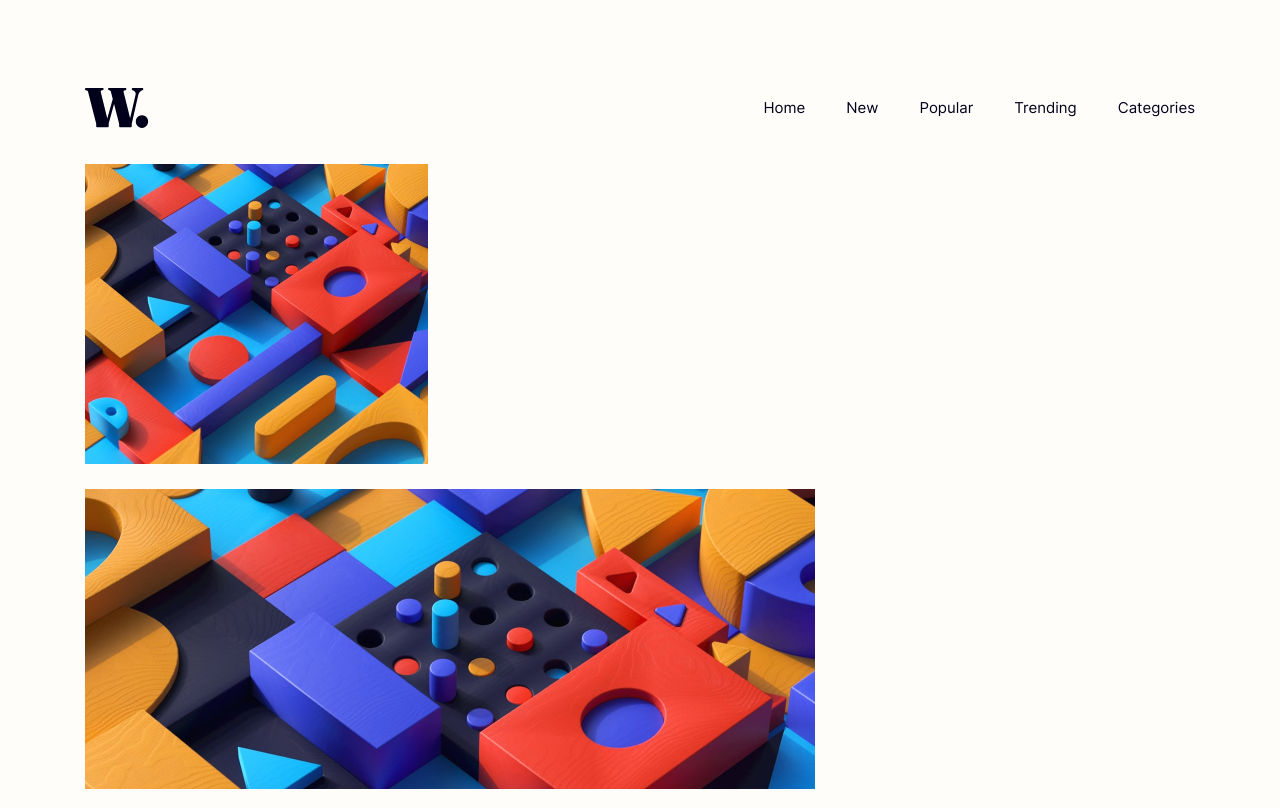
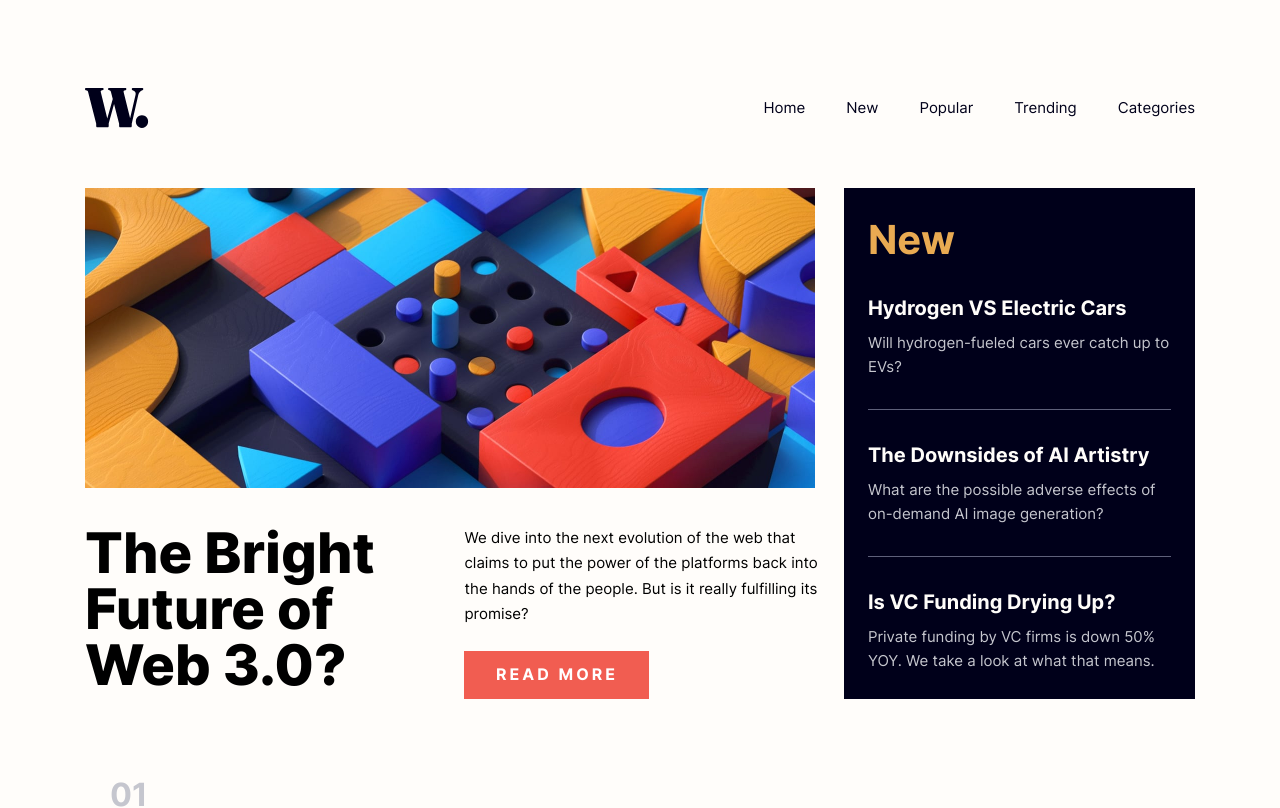
Before and after one commit to JorgeAMendoza/news-homepage, a Next.js app: page / in a window 1280 px wide. Shown: the top 808 px of the page. Built offline with nearby package versions, Linux system fonts and the light colour scheme.

Commit message:
structure and style main content section for tablet and desktop view

```diff
--- a/src/styles/home.module.scss
+++ b/src/styles/home.module.scss
@@ -12,21 +12,37 @@
 
 .main {
   margin-block-start: 3.4rem;
+  @extend .container;
 
   & > *:not(h1, :last-child) {
     margin-block-end: 6.4rem;
   }
+
+  @media screen and (min-width: $tablet) {
+    display: grid;
+    grid-template-columns: repeat(12, 1fr);
+    grid-auto-rows: min-content;
+    margin-block-start: 5.8rem;
+    gap: 1.6rem;
+  }
 }
 
 .headContent {
-  @extend .container;
+  grid-column: 1/9;
 
-  & > * {
-    margin-bottom: 2.5rem;
+  & > div {
+    margin-top: 2.5rem;
+    & > * {
+      margin-bottom: 2.5rem;
+    }
   }
 
   img {
     object-fit: cover;
+
+    &:nth-of-type(2) {
+      display: none;
+    }
   }
 
   h2 {
@@ -40,6 +56,8 @@
   p {
     line-height: 1.7;
     font-size: 1.5rem;
+    grid-column: 2/3;
+    grid-row: 1/-1;
   }
 
   a {
@@ -50,15 +68,43 @@
     justify-content: center;
     align-items: center;
     letter-spacing: 3px;
+    grid-column: 2/3;
+    grid-row: 2;
+    justify-self: start;
+    align-self: end;
+    margin-top: 2.4rem
+  }
+
+  @media screen and (min-width: 768px) {
+    grid-template-columns: repeat(2, 1fr);
+    img {
+      &:nth-of-type(1) {
+        display: none;
+      }
+      &:nth-of-type(2) {
+        display: block;
+      }
+    }
+
+    & > div {
+      display: grid;
+      grid-template-columns: repeat(2, 1fr);
+      gap: 1.6rem;
+      padding-top: 1.2rem;
+
+      & > * {
+        margin-bottom: 0;
+      }
+    }
   }
 }
 
 .newContent {
-  @extend .container;
   color: $light-text;
   background-color: $dark-background;
   padding: 1.1em 1.4em;
   padding-bottom: 0;
+  grid-column: 9/13;
 
   h2 {
     color: $yellow-text;
@@ -70,11 +116,15 @@
     display: grid;
     gap: 3.1rem;
   }
+
+  @media screen and (min-width: $tablet) {
+    padding: 1.5em;
+    padding-bottom: 0;
+  }
 }
 
 .otherContent {
   padding-bottom: 4rem;
-  @extend .container;
   h2 {
     @extend .hiddenTitle;
   }
```
